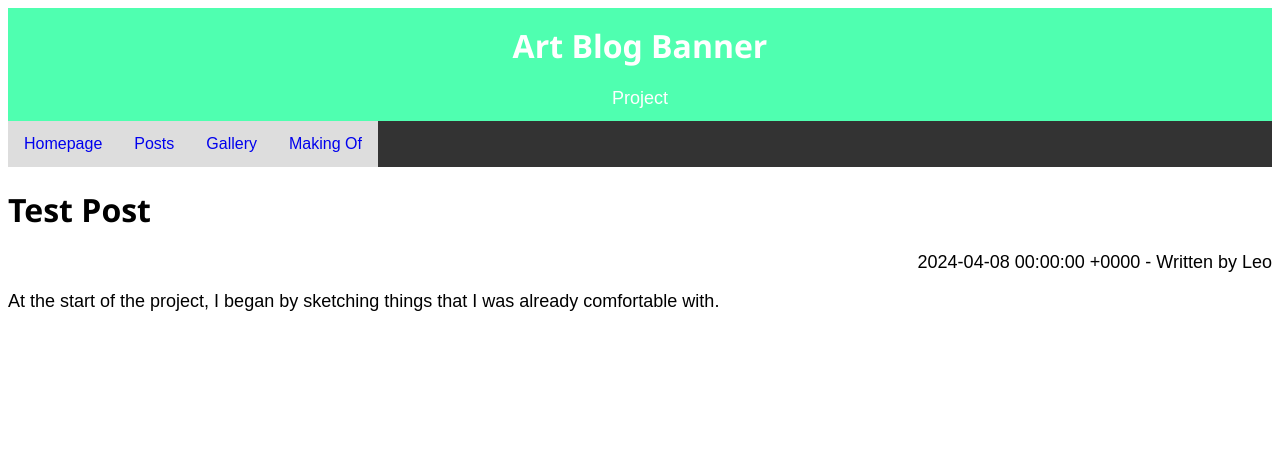
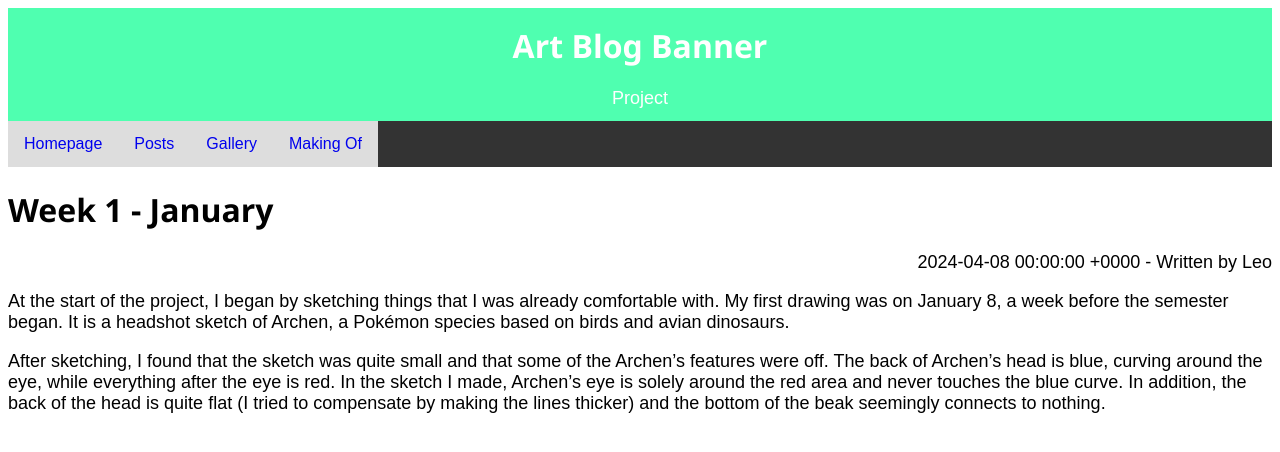
Before and after one commit to LC-C00262339/lc-c00262339.github.io, a Jekyll site: the page built from bundle/_posts/2024-04-08-week-one-post.md, in a window 1280 px wide. Shown: the top 452 px of the page. Built offline with Jekyll 4.4.1, drawn with Linux system fonts in a browser that asks for light colours.

Commit message:
Writing blog posts

```diff
--- a/bundle/_posts/2024-04-08-week-one-post.md
+++ b/bundle/_posts/2024-04-08-week-one-post.md
@@ -1,8 +1,10 @@
 ---
 layout: post
 author: Leo
-title:  "Test Post"
+title:  "Week 1 - January"
 date: 2024-04-08
 ---
 
-At the start of the project, I began by sketching things that I was already comfortable with.
+At the start of the project, I began by sketching things that I was already comfortable with. My first drawing was on January 8, a week before the semester began. It is a headshot sketch of Archen, a Pokémon species based on birds and avian dinosaurs.
+
+After sketching, I found that the sketch was quite small and that some of the Archen's features were off. The back of Archen's head is blue, curving around the eye, while everything after the eye is red. In the sketch I made, Archen's eye is solely around the red area and never touches the blue curve. In addition, the back of the head is quite flat (I tried to compensate by making the lines thicker) and the bottom of the beak seemingly connects to nothing.
```
